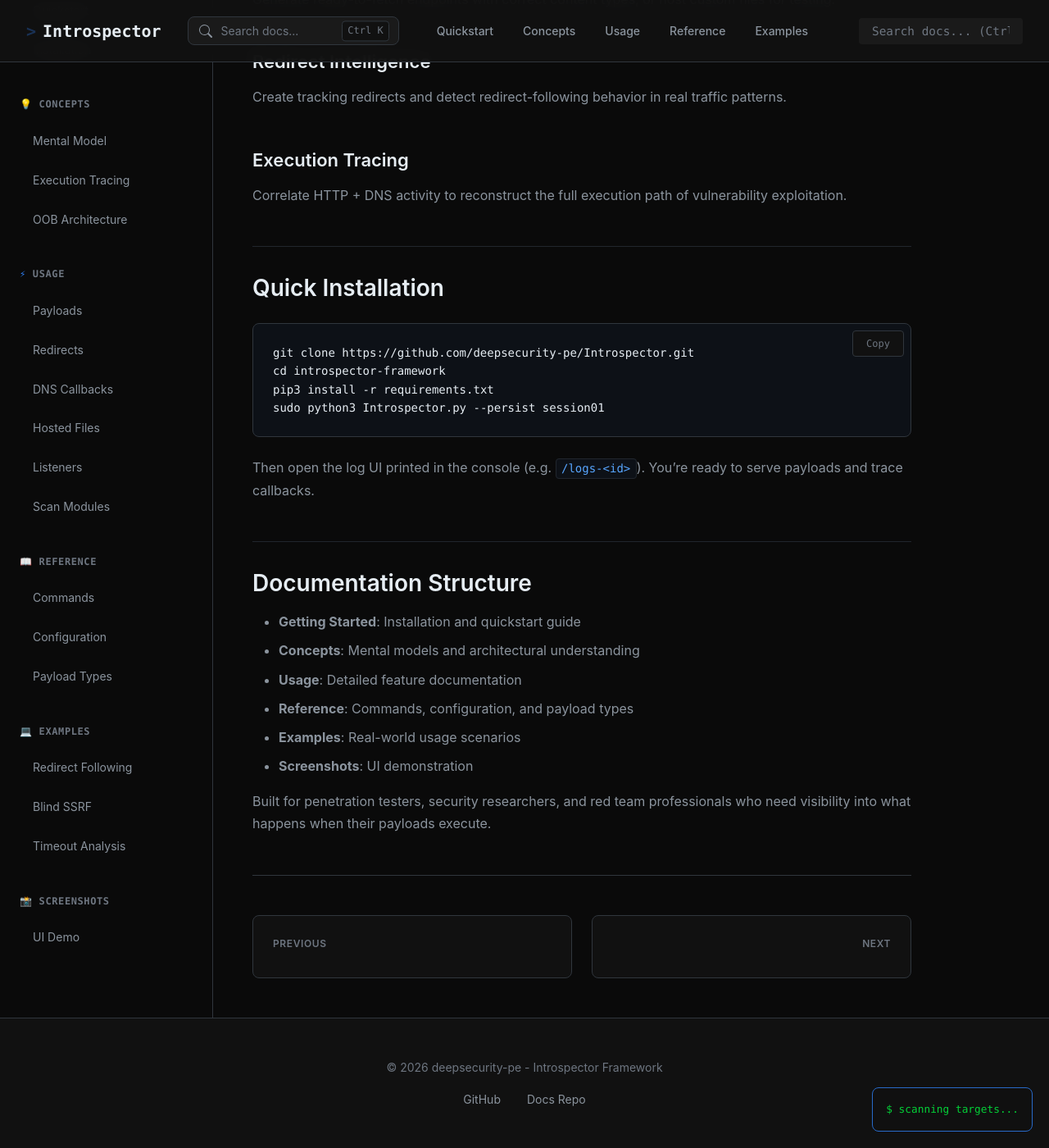
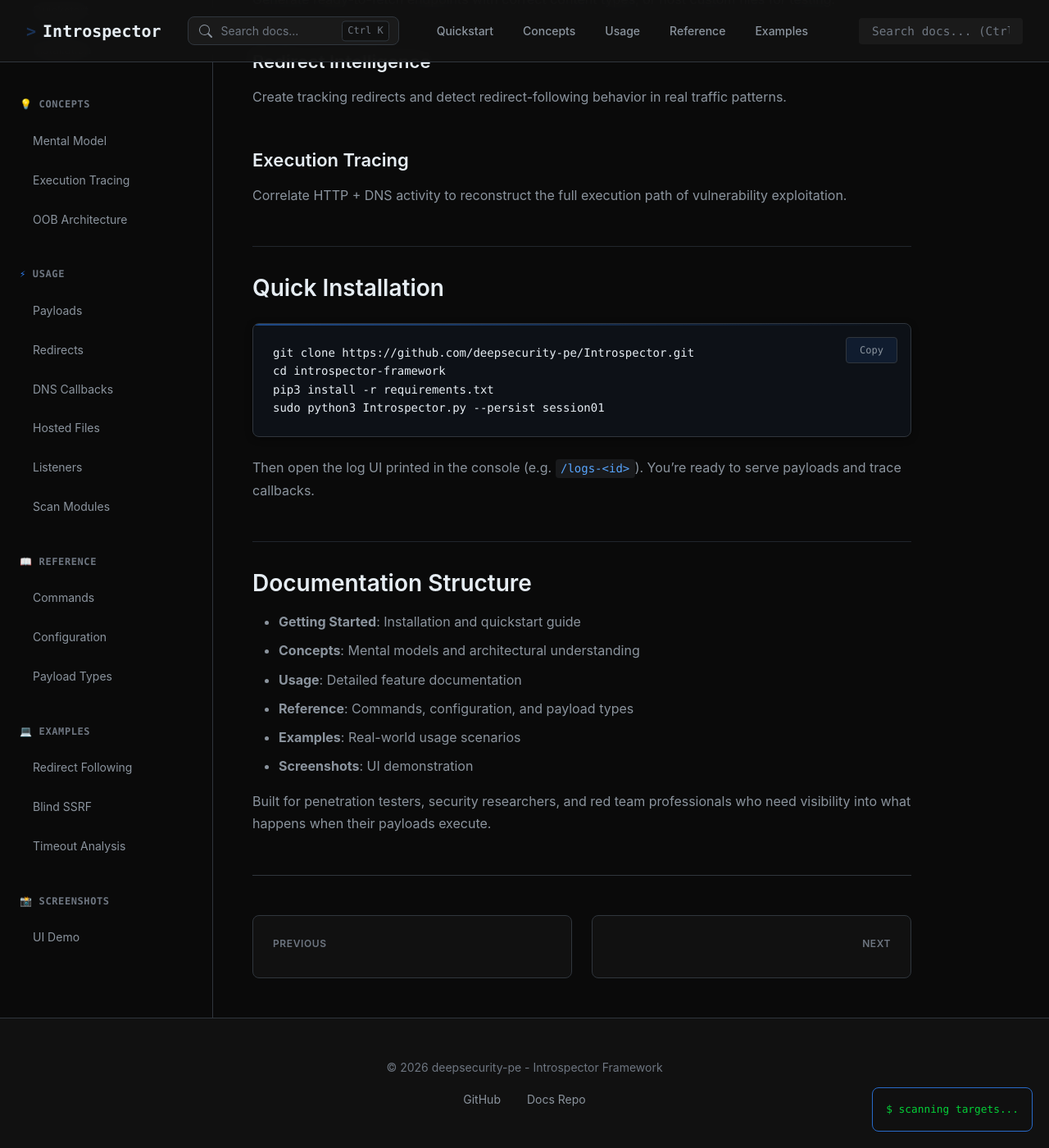
Before and after one commit to Dedal0/Introspector-Docs, a Jekyll site: the page built from index.md, in a window 1280 px wide and 1400 px high, scrolled down 1207 px. Shown: the whole window at 82% size. Built offline with Jekyll 4.4.1, drawn with Linux system fonts in a browser that asks for light colours; our own code applies the rules of GitHub Pages for plain Markdown files.

Commit message:
Update introspector.css

```diff
--- a/assets/css/introspector.css
+++ b/assets/css/introspector.css
@@ -443,11 +443,10 @@ li {
 /* ===== CODE BLOCKS ===== */
 code {
   font-family: var(--font-mono);
-  background: var(--bg-code);
+  background: rgba(110, 118, 129, 0.15);
   padding: 0.2rem 0.4rem;
   border-radius: var(--radius-sm);
   font-size: 0.875em;
-  border: 1px solid var(--border-muted);
   color: var(--accent-blue-bright);
 }
 
@@ -459,6 +458,7 @@ pre {
   overflow-x: auto;
   margin: var(--spacing-lg) 0;
   position: relative;
+  box-shadow: 0 2px 8px rgba(0, 0, 0, 0.4);
 }
 
 pre code {
@@ -471,12 +471,25 @@ pre code {
   display: block;
 }
 
+/* Code block header/language indicator */
+pre::before {
+  content: "";
+  position: absolute;
+  top: 0;
+  left: 0;
+  right: 0;
+  height: 2px;
+  background: linear-gradient(90deg, var(--accent-blue) 0%, transparent 100%);
+  opacity: 0.5;
+}
+
 /* Code block with tabs */
 .code-block-wrapper {
   margin: var(--spacing-lg) 0;
   border: 1px solid var(--border-default);
   border-radius: var(--radius-md);
   overflow: hidden;
+  box-shadow: 0 2px 8px rgba(0, 0, 0, 0.4);
 }
 
 .code-tabs {
@@ -510,33 +523,43 @@ pre code {
 
 .code-actions {
   position: absolute;
-  top: var(--spacing-sm);
-  right: var(--spacing-sm);
+  top: var(--spacing-md);
+  right: var(--spacing-md);
   display: flex;
   gap: var(--spacing-sm);
+  z-index: 10;
 }
 
 .code-copy-btn {
   padding: var(--spacing-sm) var(--spacing-md);
-  background: var(--bg-secondary);
+  background: rgba(47, 129, 247, 0.1);
   border: 1px solid var(--border-default);
   border-radius: var(--radius-sm);
-  color: var(--text-muted);
+  color: var(--text-secondary);
   font-family: var(--font-mono);
   font-size: 0.75rem;
   cursor: pointer;
   transition: all 0.2s ease;
+  font-weight: 500;
+  display: flex;
+  align-items: center;
+  gap: 0.25rem;
 }
 
 .code-copy-btn:hover {
-  color: var(--text-primary);
+  color: var(--accent-blue-bright);
   border-color: var(--accent-blue);
-  background: rgba(47, 129, 247, 0.1);
+  background: rgba(47, 129, 247, 0.2);
 }
 
 .code-copy-btn.copied {
-  color: var(--accent-green);
-  border-color: var(--accent-green);
+  color: var(--accent-blue-bright);
+  border-color: var(--accent-blue);
+  background: rgba(47, 129, 247, 0.2);
+}
+
+.code-copy-btn.copied::after {
+  content: " ✓";
 }
 
 /* ===== BLOCKQUOTES ===== */
```
